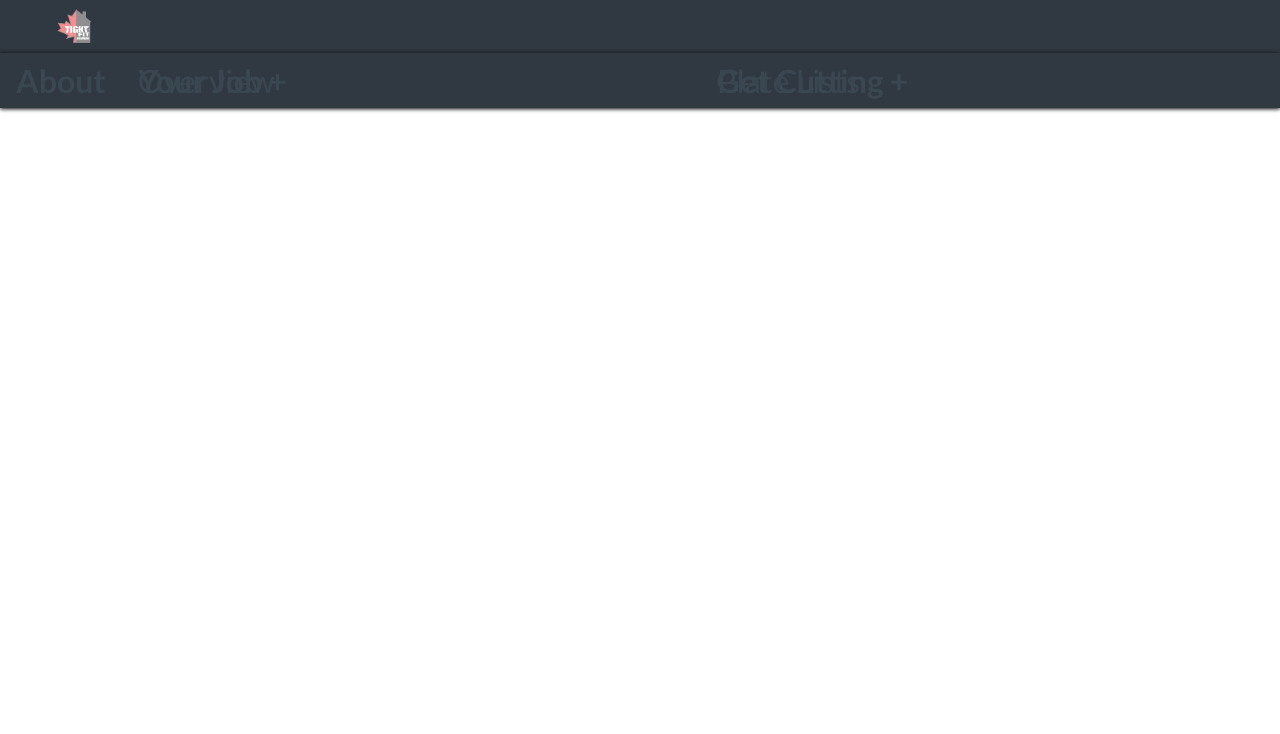
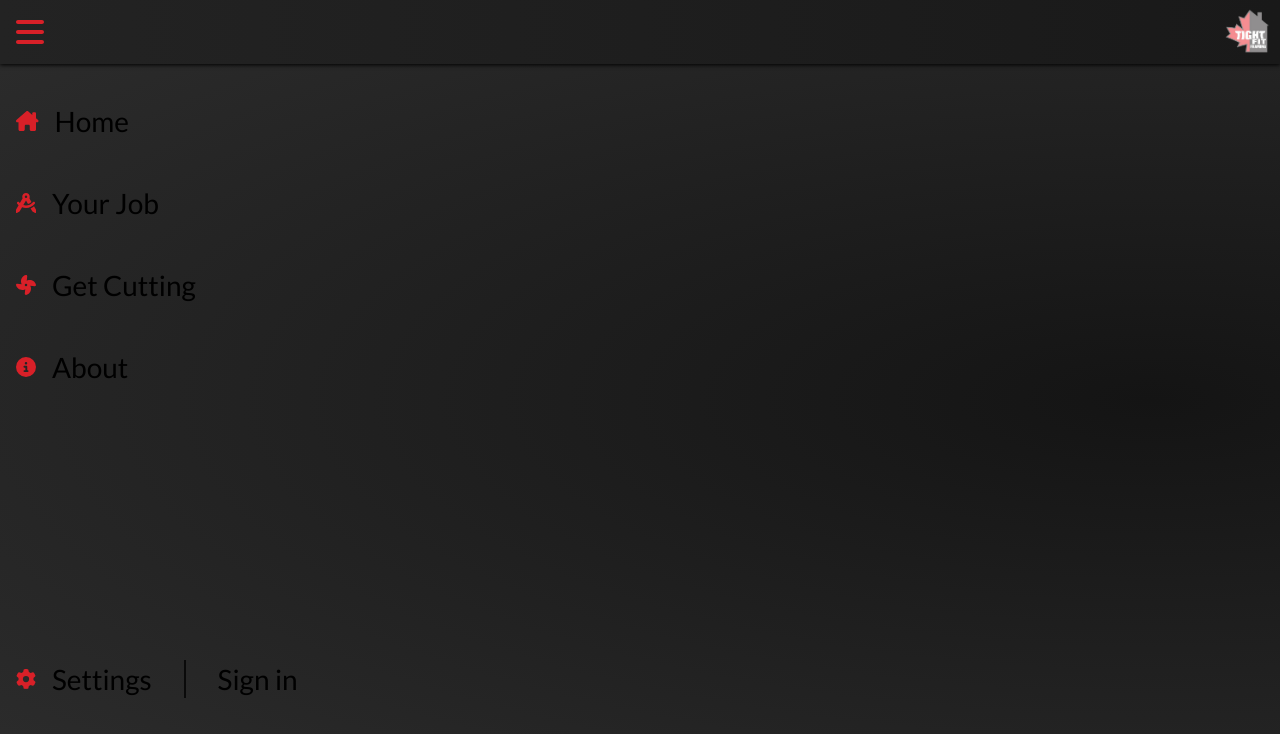
Before and after one commit to christhurston35/the-program, a React app: page / in a window 1280 px wide. Shown: the top 734 px of the page. Built offline with nearby package versions, Linux system fonts and the light colour scheme.

Commit message:
styled the new navbar. no functionality yet

```diff
--- a/src/components/App.jsx
+++ b/src/components/App.jsx
@@ -7,7 +7,6 @@ function App() {
   return (
     <div>
       <Navbar/>
-      <Home/>
     </div>
   )
 }
--- a/src/components/Home/Home.jsx
+++ b/src/components/Home/Home.jsx
@@ -11,7 +11,7 @@ let style = {
 function Home() {
   return(
     <div>
-
+      <h1>THE PROGRAM</h1>
     </div>
   )
 }
--- /dev/null
+++ b/src/components/Home/home.css
@@ -0,0 +1,4 @@
+div {
+  background-color: grey;
+  height: 100vh;
+}
--- a/src/components/Navbar/NavDropdown.jsx
+++ b/src/components/Navbar/NavDropdown.jsx
@@ -6,13 +6,10 @@ function NavDropdown(props) {
   let navItems = props.items;
 
   return (
-    <div className="container dropdown-container">
-      <a className="nav-link" onClick={props.handleClick}>{props.sectionLabel} +</a>
-      <div className={`container dropdown-items ${props.clickedClass}`}>
-        {navItems.map((navItem, index) =>
-          <NavLink key={index} item={navItem} handleClick={props.itemClick} />
-        )}
-      </div>
+    <div className={`dropdown-items ${props.addClass}`}>
+      {navItems.map((navItem, index) =>
+        <NavLink key={index} item={navItem} handleClick={props.itemClick} />
+      )}
     </div>
   )
 }
--- a/src/components/Navbar/NavLink.jsx
+++ b/src/components/Navbar/NavLink.jsx
@@ -2,7 +2,7 @@ import React from "react";
 
 function NavLink(props) {
   return (
-    <a className="nav-link" onClick={props.handleClick}>{props.item}</a>
+    <a className="link" onClick={props.handleClick}>{props.item}</a>
   )
 }
 
--- a/src/components/Navbar/Navbar.jsx
+++ b/src/components/Navbar/Navbar.jsx
@@ -1,11 +1,14 @@
-import React, { useState } from "react";
+import React from "react";
 import NavBrand from "./NavBrand";
-import NavDropdown from "./NavDropdown";
 import NavLink from "./NavLink";
 import "./navbar.css"
 import { FontAwesomeIcon } from "@fortawesome/react-fontawesome";
-import { faBars } from "@fortawesome/free-solid-svg-icons";
+import { faBars, faHouseChimney, faCompassDrafting, faFan, faCircleInfo, faCircleUser, faGear } from "@fortawesome/free-solid-svg-icons";
+import NavDropdown from "./NavDropdown";
 
+function addClass() {
+  console.log("Clicked")
+}
 
 function followLink() {
   console.log("Hello!")
@@ -13,43 +16,40 @@ function followLink() {
 
 function Navbar() {
 
-  const [hidden, setHidden] = useState(true);
-  const [subHidden1, setSubHidden1] = useState(true);
-  const [subHidden2, setSubHidden2] = useState(true);
-
-  function displayMenu() {
-    hidden === true ? setHidden(false) : (setHidden(true), setSubHidden1(true), setSubHidden2(true));
-  }
-
-  function displaySubMenu1() {
-    subHidden1 === true ? setSubHidden1(false) : setSubHidden1(true);
-  }
-
-  function displaySubMenu2() {
-    subHidden2 === true ? setSubHidden2(false) : setSubHidden2(true);
-  }
-
   return (
-    <div className="wrapper">
+    <div>
+      <div className="header">
+        <FontAwesomeIcon className="hamburger-icon" icon={faBars} />
+        <NavBrand handleClick={followLink} />
+      </div>
       <div className="navbar">
-        <FontAwesomeIcon className="hamburger-icon" icon={faBars} onClick={displayMenu} />
-        <NavBrand handleClick={followLink} />
-        <div className={`container main ${hidden === true ? "" : "main-clicked"}`}>
-          <NavLink item="About" handleClick={followLink} />
-          <NavDropdown
-            sectionLabel="Your Job"
-            items={["Overview", "Window Schedule", "Wall Heights"]}
-            itemClick={followLink}
-            clickedClass={subHidden1 === true ? "" : "dropdown-items-clicked"}
-            handleClick={displaySubMenu1}
-          />
-          <NavDropdown
-            sectionLabel="Get Cutting"
-            items={["Plate Lists", "Wall Lists", "Rake Walls", "Fascia"]}
-            itemClick={followLink}
-            clickedClass={subHidden2 === true ? "" : "dropdown-items-clicked"}
-            handleClick={displaySubMenu2}
-          />
+        <div className="top">
+          <div className="nav-item">
+            <FontAwesomeIcon className="nav-icon" icon={faHouseChimney} />
+            <NavLink item="Home" handleClick={followLink} />
+          </div>
+          <div className="nav-item">
+            <FontAwesomeIcon className="nav-icon" icon={faCompassDrafting} />
+            <NavLink item="Your Job" handleClick={addClass} />
+          </div>
+          <div className="nav-item">
+            <FontAwesomeIcon className="nav-icon" icon={faFan} />
+            <NavLink item="Get Cutting" handleClick={addClass} />
+          </div>
+          <div className="nav-item">
+            <FontAwesomeIcon className="nav-icon" icon={faCircleInfo} />
+            <NavLink item="About" handleClick={followLink} />
+          </div>
+        </div>
+        <div className="bottom">
+          <div className="nav-item">
+            <FontAwesomeIcon className="nav-icon" icon={faGear} />
+            <NavLink item="Settings" handleClick={followLink} />
+          </div>
+          <hr />
+          <div className="nav-item">
+            <NavLink item="Sign in" handleClick={followLink} />
+          </div>
         </div>
       </div>
     </div>
--- a/src/components/Navbar/navbar.css
+++ b/src/components/Navbar/navbar.css
@@ -1,136 +1,81 @@
-/*** Navbar proper ***/
+/*** Header ***/
 
 .hamburger-icon {
-  font-size: 2em;
-  padding: 0.5em;
+  font-size: 2rem;
+  padding: 1rem;
+  color: #d82028;
+}
+
+.header {
+  background-image: linear-gradient(to right, rgb(35, 35, 35), rgb(25, 25, 25));
+  box-shadow: 0 1px 4px;
+  height: auto;
+  overflow: auto;
 }
 
 .logo {
   float: right;
   height: auto;
-  padding: 0.5em;
-  width: 14%;
+  padding: 0.5rem;
+  position: relative;
+  width: 3rem;
+}
+
+/*** Navbar ***/
+
+.bottom {
+  display: flex;
+  margin-bottom: 5rem;
+}
+
+.bottom hr {
+  border: 0.05rem solid rgb(10, 10, 10);
+  margin: auto 0 auto 1rem;
+  height: 45%;
 }
 
 .navbar {
-  background-color: #303841;
-  box-shadow: 0 1px 4px;
-  height: auto;
+  background-image: radial-gradient(at 90%, rgb(20, 20, 20), rgb(45, 45, 45));
+  display: flex;
+  flex-direction: column;
+  justify-content: space-between;
+  position: absolute;
+  height: 100vh;
+  top: 0;
   width: 100%;
-  overflow: hidden;
-  position: relative;
+  z-index: -1;
+}
+
+.top {
+  margin-top: 5rem;
 }
 
 /*** Link styling ***/
 
-.dropdown-items a {
-  font-weight: 400;
+.nav-icon {
+  font-size: 1.25em;
+  color: #d82028;
 }
 
-.nav-link {
-  color: #3A4750;
-  text-decoration: none;
-  font-size: 2em;
-  font-weight: 700;
-  padding: 0.25em 0.5em;
+.nav-item {
+  align-items: center;
+  display: flex;
+  margin-left: 1rem;
+}
+
+.link {
+ font-size: 1.75rem;
+ margin: 1rem 1rem;
+ padding: 0.5rem 0;
 }
 
 /*** Expandable menu styling ***/
 
-.container {
-  background-color: #d3d6dbe0;
+.dropdown-items {
   display: flex;
   flex-direction: column;
-  height: auto;
-  text-align: left;
-  width: 100%;
 }
-
-.dropdown-container {
-  background-color: transparent;
-  position: relative;
-}
-
-.dropdown-items {
-  background-color: transparent;
-  overflow: hidden;
-  max-height: 0;
-  transition: max-height 0.3s ease-in-out;
-}
-
-.dropdown-items-clicked {
-  max-height: 17rem;
-}
-
-.main {
-  box-shadow: -1px 1px 5px;
-  position: absolute;
-  transform: translateX(-100%);
-  transition: transform 0.3s;
-}
-
-.main-clicked {
-  transform: translateX(0);
-}
-
 
 /********************************** MEDIA QUERIES ******************************/
 
-@media only screen and (min-width: 768px) {
-
-  /*** Navbar proper ***/
-
-  .container {
-    background-color: transparent;
-    display: flex;
-    flex-direction: row;
-    height: auto;
-    text-align: left;
-    width: 100%;
-  }
-
-  .hamburger-icon {
-    display: none;
-  }
-
-  .logo {
-    float: left;
-    height: auto;
-    margin-left: 3em;
-    padding: 0.5em;
-    width: 3%;
-  }
-
-  .main {
-    box-shadow: -1px 1px 5px;
-    position: relative;
-    transform: none;
-    transition: none;
-  }
-
-  .navbar {
-    background-color: #303841;
-    box-shadow: 0 1px 4px;
-    height: auto;
-    width: 100%;
-    overflow: hidden;
-    position: absolute;
-  }
-
-  .wrapper {
-    display: flex;
-    flex-direction: row;
-  }
-
-  /*** Expandable menu ***/
-
-  .dropdown-items {
-    background-color: transparent;
-    display: flex;
-    flex-direction: column;
-    overflow: hidden;
-    position: absolute;
-    max-height: none;
-    transition: max-height 0.3s ease-in-out;
-  }
-}
+@media only screen and (min-width: 768px) {}
```
